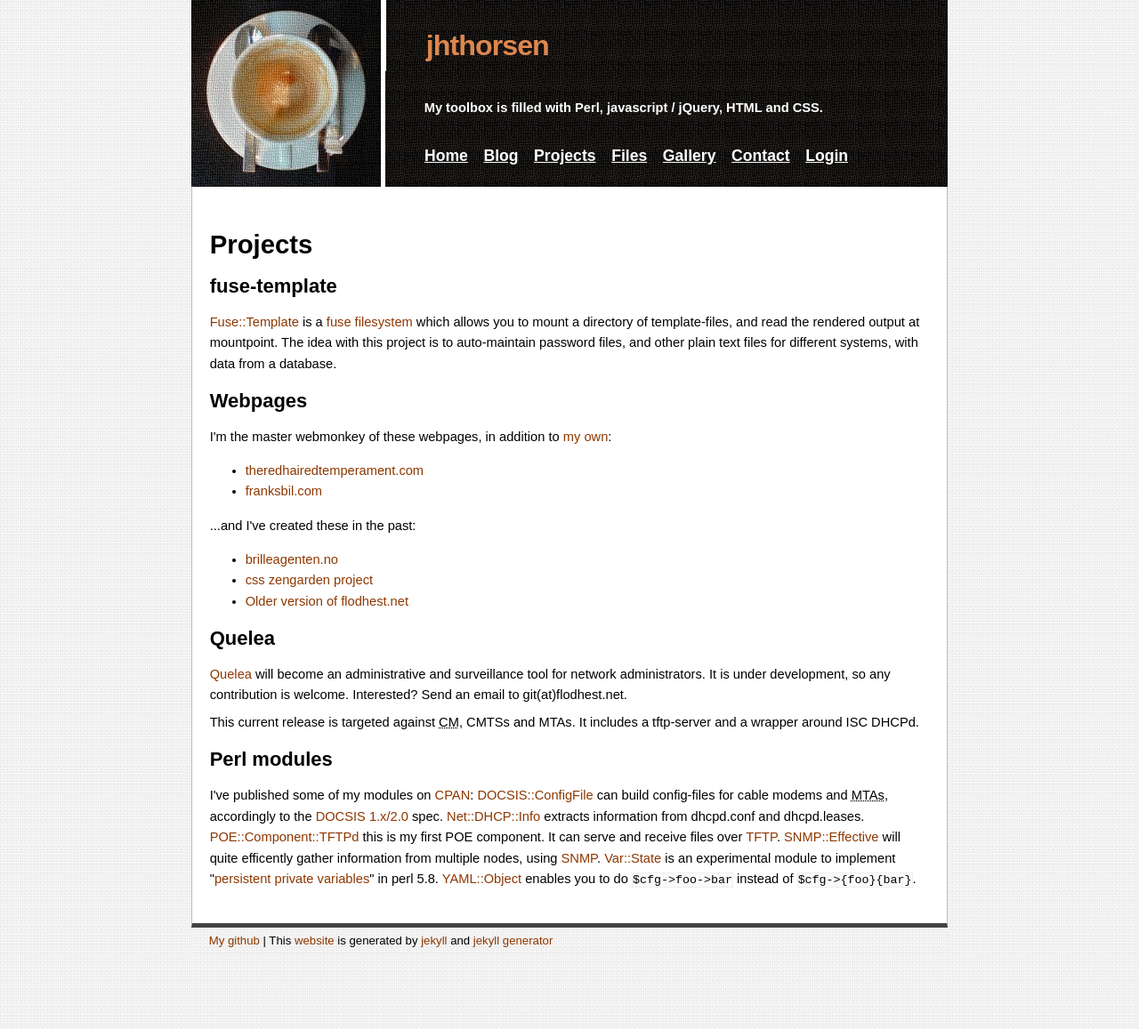
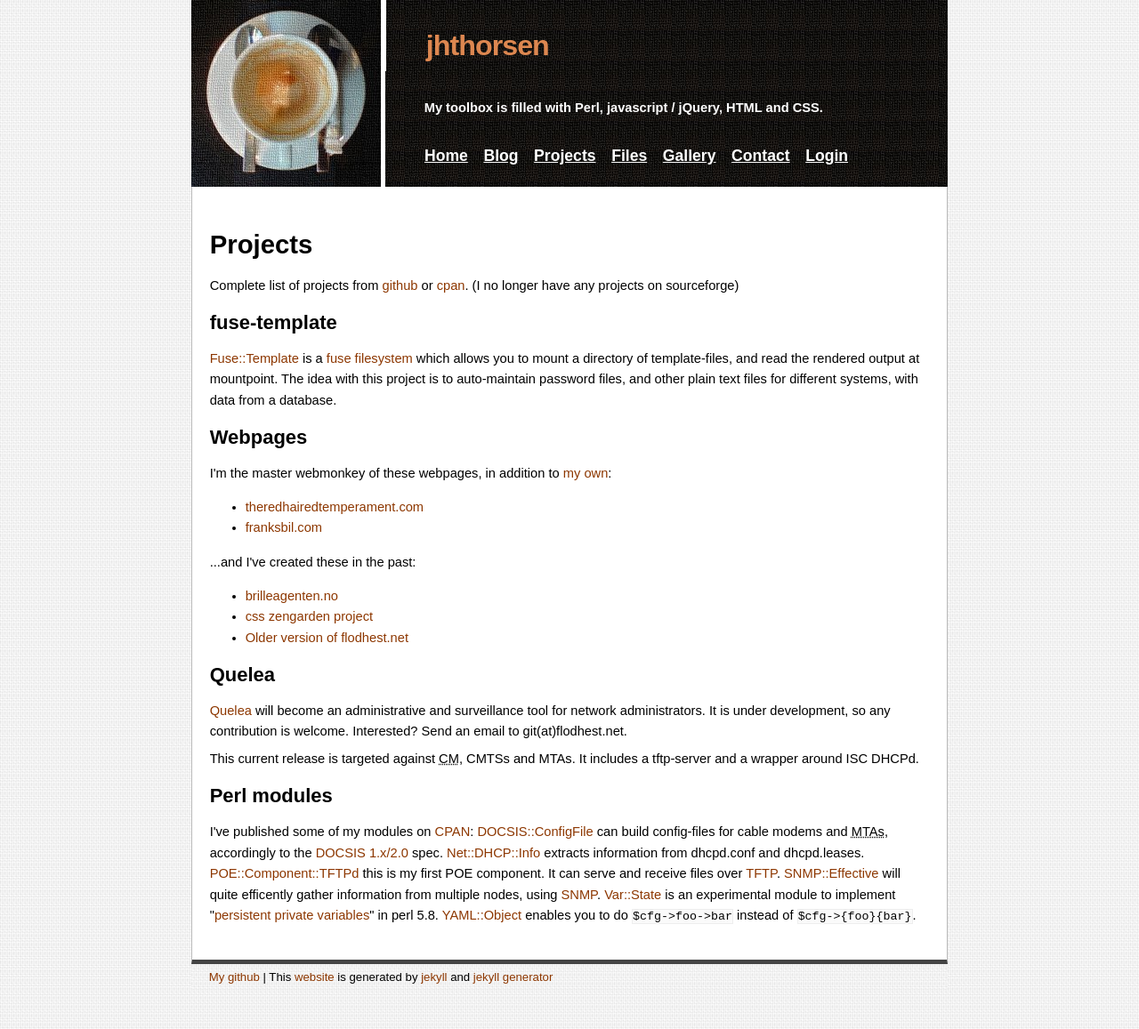
Before and after one commit to kberov/jhthorsen.github.com, a Jekyll site: the page built from projects/index.html, in a window 1280 px wide. Shown: the whole page at 89% size. Built offline with Jekyll 4.4.1, drawn with Linux system fonts in a browser that asks for light colours.

Commit message:
add links to complete lists

```diff
--- a/projects/index.html
+++ b/projects/index.html
@@ -3,10 +3,16 @@ layout: default
 title: jhthorsen's projects
 ---
 <h1 id="projects">Projects</h1>
+<p>
+    Complete list of projects from
+    <a href="http://github.com/jhthorsen">github</a> or
+    <a href="http://search.cpan.org/~jhthorsen">cpan</a>.
+    (I no longer have any projects on sourceforge)
+</p>
 
 <h2>fuse-template</h2>
 <p>
- <a href="http://search.cpan.org/perldoc?Fuse::Template">Fuse::Template</a> is a <a href="http://fuse.sourceforge.net/">fuse filesystem</a> which allows you to mount a directory of template-files, and read the rendered output at mountpoint. The idea with this project is to auto-maintain password files, and other plain text files for different systems, with data from a database.
+    <a href="http://search.cpan.org/perldoc?Fuse::Template">Fuse::Template</a> is a <a href="http://fuse.sourceforge.net/">fuse filesystem</a> which allows you to mount a directory of template-files, and read the rendered output at mountpoint. The idea with this project is to auto-maintain password files, and other plain text files for different systems, with data from a database.
 </p>
 
 <h2>Webpages</h2>
```
